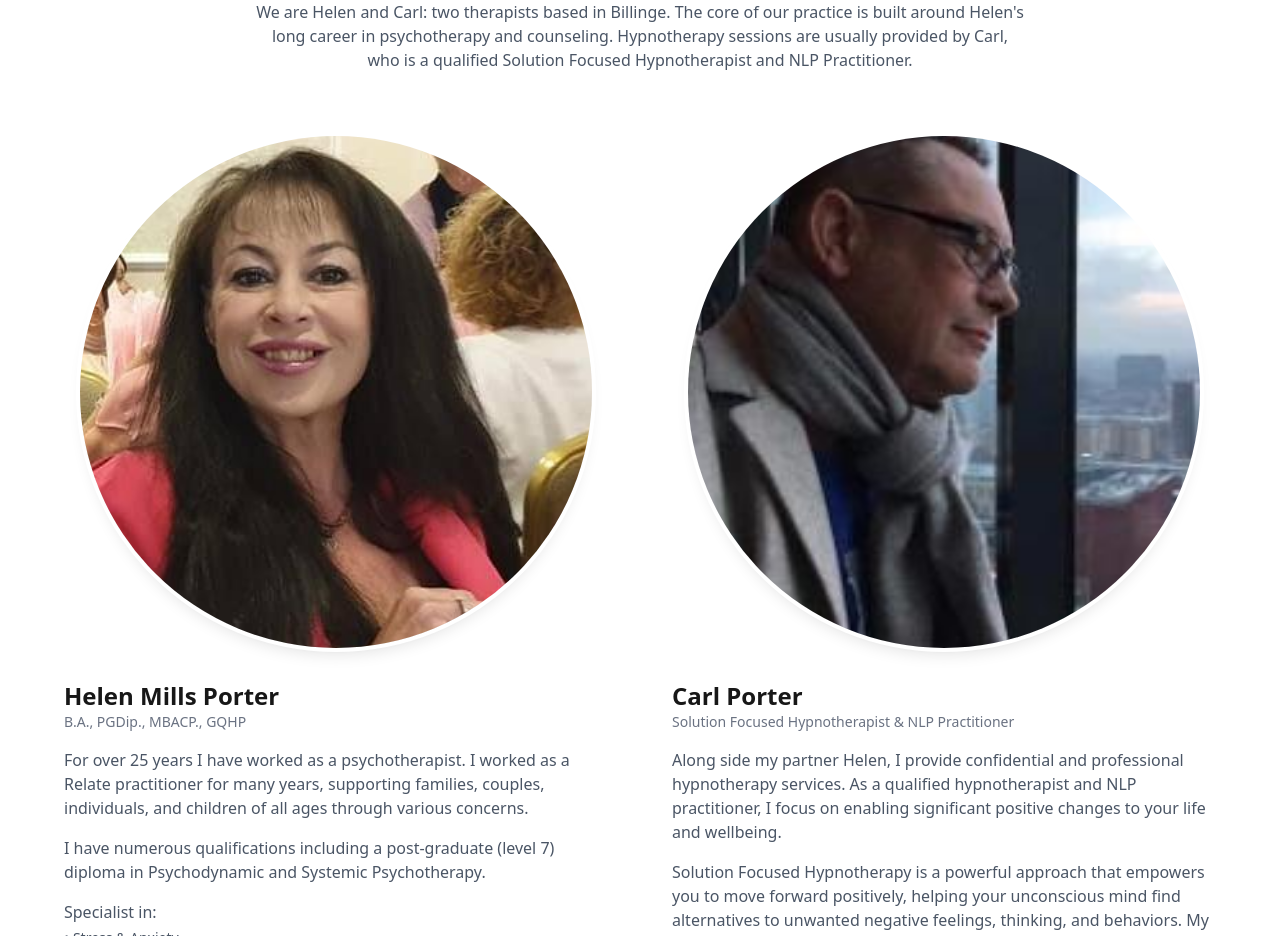
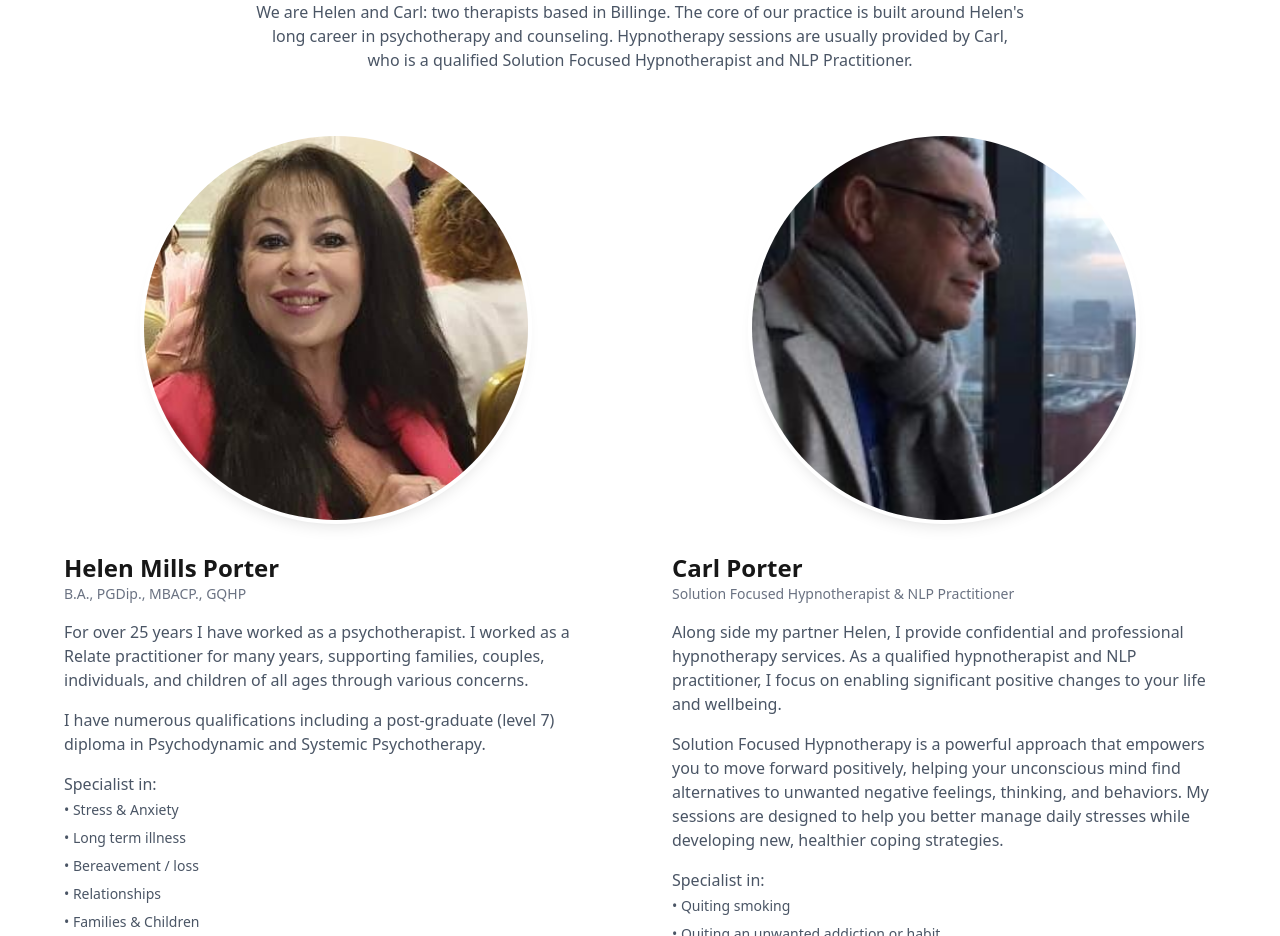
Before and after one commit to millsaj/calen-therapy, a Next.js app: page / in a window 1280 px wide. Shown: the part 960-1896 px from the top of the page. Built offline with nearby package versions, Linux system fonts and the light colour scheme.

Commit message:
Make home therapist images smaller on lg screens

```diff
--- a/app/_components/home/Therapists.tsx
+++ b/app/_components/home/Therapists.tsx
@@ -69,7 +69,7 @@ export const Therapists: React.FC = ({
         {therapists.map((therapist, index) => (
           <div key={index}>
             <div className="mb-8 relative">
-              <div className="w-[288px] h-[288px] sm:w-[384px] sm:h-[384px] lg:w-[512px] lg:h-[512px] mx-auto">
+              <div className="w-[288px] h-[288px] sm:w-[384px] sm:h-[384px] mx-auto">
                 <Image
                   src={therapist.imagePath}
                   alt={therapist.name}
```
